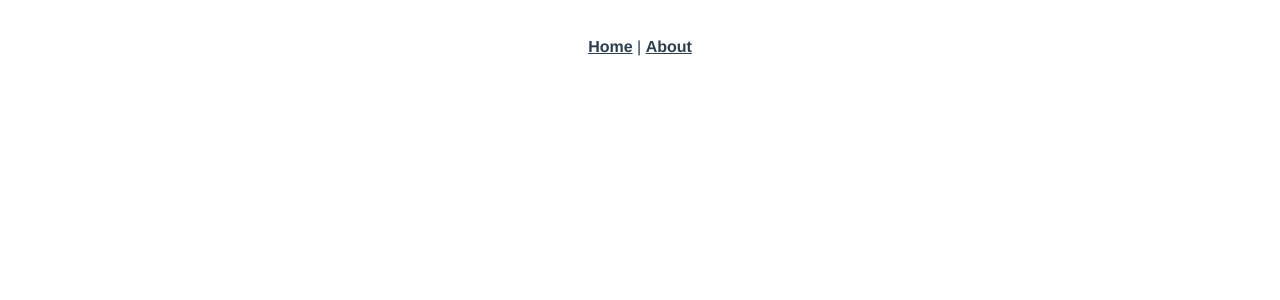
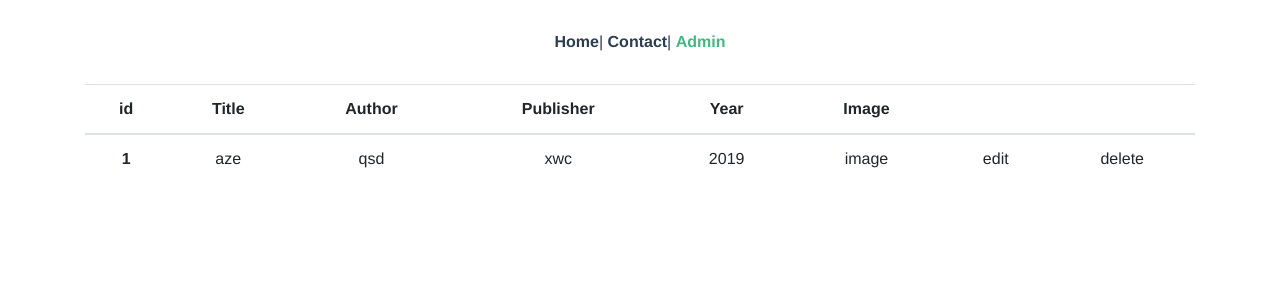
Before and after one commit to codeconcept/vuex-commerce, a Vue app: page /admin in a window 1280 px wide. Shown: the top 300 px of the page. Built offline with nearby package versions, Linux system fonts and the light colour scheme.

Commit message:
main pages

```diff
--- /dev/null
+++ b/db.json
@@ -0,0 +1,99 @@
+{
+  "products": [{
+      "id": 9780596806750,
+      "title": "JavaScript Patterns: Build Better Applications with Coding and Design Patterns",
+      "author": {
+        "name": "Stefanov",
+        "firstname": "Stoyan"
+      },
+      "publisher": "O'Reilly Media",
+      "year": 2010,
+      "price": 29.99,
+      "image": "https://images-na.ssl-images-amazon.com/images/I/51%2BSiphz7AL._SL200_.jpg"
+    }, {
+      "id": 9780596517748,
+      "title": "JavaScript: The Good Parts",
+      "author": {
+        "name": "Crockford",
+        "firstname": "Douglas"
+      },
+      "publisher": "O'Reilly Media",
+      "year": 2008,
+      "price": 29.99,
+      "image": "https://images-na.ssl-images-amazon.com/images/I/5131OWtQRaL._SL200_.jpg"
+    },
+    {
+      "id": 9781449331818,
+      "title": "Learning JavaScript Design Patterns",
+      "author": {
+        "name": "Osmani",
+        "firstname": "Addy"
+      },
+      "publisher": "O'Reilly Media",
+      "year": 2012,
+      "price": 44.99,
+      "image": "https://images-na.ssl-images-amazon.com/images/I/51jEMnP6UGL._SL200_.jpg"
+    },
+    {
+      "id": 9781593279509,
+      "title": "Eloquent JavaScript, 3rd Edition: A Modern Introduction to Programming",
+      "author": {
+        "name": "Haverbeke",
+        "firstname": "Marijn"
+      },
+      "publisher": "No Starch Press",
+      "year": 2018,
+      "price": 39.95,
+      "image": "https://images-na.ssl-images-amazon.com/images/I/51I9naPg55L._SL200_.jpg"
+    },
+    {
+      "id": 9781617292859,
+      "title": "Secrets of the JavaScript Ninja, Second Edition",
+      "author": {
+        "name": "Resig",
+        "firstname": "John"
+      },
+      "publisher": "Manning Publications",
+      "year": 2016,
+      "price": 44.99,
+      "image": "https://images-na.ssl-images-amazon.com/images/I/51sxvZlbH5L._SL200_.jpg"
+    },
+    {
+      "id": 9780132350884,
+      "title": "Clean Code: A Handbook of Agile Software Craftsmanship",
+      "author": {
+        "name": "Martin",
+        "firstname": "Robert C."
+      },
+      "publisher": "Prentice Hall",
+      "year": 2008,
+      "price": 34.47,
+      "image": "https://images-na.ssl-images-amazon.com/images/I/41TINACY3hL._SL200_.jpg"
+    },
+    {
+      "id": 9780132350884,
+      "title": "Design Patterns: Elements of Reusable Object-Oriented Software",
+      "author": [{
+          "name": "Gamma",
+          "firstname": "Erich "
+        },
+        {
+          "name": "Helm",
+          "firstname": "Richard "
+        },
+        {
+          "name": "Johnson",
+          "firstname": "Ralph "
+        },
+        {
+          "name": "Vlissides",
+          "firstname": "John"
+        }
+      ],
+      "publisher": "Prentice Hall",
+      "year": 2008,
+      "price": 34.47,
+      "image": "https://images-na.ssl-images-amazon.com/images/I/51szD9HC9pL._SL200_.jpg"
+    }
+  ]
+}
--- a/package.json
+++ b/package.json
@@ -4,12 +4,14 @@
   "private": true,
   "scripts": {
     "serve": "vue-cli-service serve",
+    "jsnsrv": "json-server --watch db.json",
     "build": "vue-cli-service build",
     "lint": "vue-cli-service lint",
     "test:e2e": "vue-cli-service test:e2e",
     "test:unit": "vue-cli-service test:unit"
   },
   "dependencies": {
+    "bootstrap": "^4.3.1",
     "core-js": "^2.6.5",
     "register-service-worker": "^1.6.2",
     "vue": "^2.6.10",
--- a/src/App.vue
+++ b/src/App.vue
@@ -1,10 +1,13 @@
 <template>
   <div id="app">
     <div id="nav">
-      <router-link to="/">Home</router-link> |
-      <router-link to="/about">About</router-link>
+      <router-link to="/">Home</router-link>|
+      <router-link to="/contact">Contact</router-link>|
+      <router-link to="/admin">Admin</router-link>
     </div>
-    <router-view />
+    <div class="container">
+      <router-view />
+    </div>
   </div>
 </template>
 
--- a/src/components/HelloWorld.vue
+++ /dev/null
@@ -1,138 +0,0 @@
-<template>
-  <div class="hello">
-    <h1>{{ msg }}</h1>
-    <p>
-      For a guide and recipes on how to configure / customize this project,<br />
-      check out the
-      <a href="https://cli.vuejs.org" target="_blank" rel="noopener"
-        >vue-cli documentation</a
-      >.
-    </p>
-    <h3>Installed CLI Plugins</h3>
-    <ul>
-      <li>
-        <a
-          href="https://github.com/vuejs/vue-cli/tree/dev/packages/%40vue/cli-plugin-babel"
-          target="_blank"
-          rel="noopener"
-          >babel</a
-        >
-      </li>
-      <li>
-        <a
-          href="https://github.com/vuejs/vue-cli/tree/dev/packages/%40vue/cli-plugin-pwa"
-          target="_blank"
-          rel="noopener"
-          >pwa</a
-        >
-      </li>
-      <li>
-        <a
-          href="https://github.com/vuejs/vue-cli/tree/dev/packages/%40vue/cli-plugin-eslint"
-          target="_blank"
-          rel="noopener"
-          >eslint</a
-        >
-      </li>
-      <li>
-        <a
-          href="https://github.com/vuejs/vue-cli/tree/dev/packages/%40vue/cli-plugin-unit-jest"
-          target="_blank"
-          rel="noopener"
-          >unit-jest</a
-        >
-      </li>
-      <li>
-        <a
-          href="https://github.com/vuejs/vue-cli/tree/dev/packages/%40vue/cli-plugin-e2e-cypress"
-          target="_blank"
-          rel="noopener"
-          >e2e-cypress</a
-        >
-      </li>
-    </ul>
-    <h3>Essential Links</h3>
-    <ul>
-      <li>
-        <a href="https://vuejs.org" target="_blank" rel="noopener">Core Docs</a>
-      </li>
-      <li>
-        <a href="https://forum.vuejs.org" target="_blank" rel="noopener"
-          >Forum</a
-        >
-      </li>
-      <li>
-        <a href="https://chat.vuejs.org" target="_blank" rel="noopener"
-          >Community Chat</a
-        >
-      </li>
-      <li>
-        <a href="https://twitter.com/vuejs" target="_blank" rel="noopener"
-          >Twitter</a
-        >
-      </li>
-      <li>
-        <a href="https://news.vuejs.org" target="_blank" rel="noopener">News</a>
-      </li>
-    </ul>
-    <h3>Ecosystem</h3>
-    <ul>
-      <li>
-        <a href="https://router.vuejs.org" target="_blank" rel="noopener"
-          >vue-router</a
-        >
-      </li>
-      <li>
-        <a href="https://vuex.vuejs.org" target="_blank" rel="noopener">vuex</a>
-      </li>
-      <li>
-        <a
-          href="https://github.com/vuejs/vue-devtools#vue-devtools"
-          target="_blank"
-          rel="noopener"
-          >vue-devtools</a
-        >
-      </li>
-      <li>
-        <a href="https://vue-loader.vuejs.org" target="_blank" rel="noopener"
-          >vue-loader</a
-        >
-      </li>
-      <li>
-        <a
-          href="https://github.com/vuejs/awesome-vue"
-          target="_blank"
-          rel="noopener"
-          >awesome-vue</a
-        >
-      </li>
-    </ul>
-  </div>
-</template>
-
-<script>
-export default {
-  name: "HelloWorld",
-  props: {
-    msg: String
-  }
-};
-</script>
-
-<!-- Add "scoped" attribute to limit CSS to this component only -->
-<style scoped lang="scss">
-h3 {
-  margin: 40px 0 0;
-}
-ul {
-  list-style-type: none;
-  padding: 0;
-}
-li {
-  display: inline-block;
-  margin: 0 10px;
-}
-a {
-  color: #42b983;
-}
-</style>
--- /dev/null
+++ b/src/components/admin/ProductList.vue
@@ -0,0 +1,36 @@
+<template>
+  <div>
+    <table class="table">
+      <thead>
+        <tr>
+          <th scope="col">id</th>
+          <th scope="col">Title</th>
+          <th scope="col">Author</th>
+          <th scope="col">Publisher</th>
+          <th scope="col">Year</th>
+          <th scope="col">Image</th>
+          <th scope="col"></th>
+          <th scope="col"></th>
+        </tr>
+      </thead>
+      <tbody>
+        <tr>
+          <th scope="row">1</th>
+          <td>aze</td>
+          <td>qsd</td>
+          <td>xwc</td>
+          <td>2019</td>
+          <td>image</td>
+          <td>edit</td>
+          <td>delete</td>
+        </tr>
+      </tbody>
+    </table>
+  </div>
+</template>
+
+<script>
+export default {};
+</script>
+
+<style lang="scss" scoped></style>
--- a/src/main.js
+++ b/src/main.js
@@ -3,6 +3,8 @@ import App from "./App.vue";
 import router from "./router";
 import store from "./store";
 import "./registerServiceWorker";
+
+import "bootstrap/dist/css/bootstrap.css";
 
 Vue.config.productionTip = false;
 
--- a/src/router.js
+++ b/src/router.js
@@ -14,13 +14,14 @@ export default new Router({
       component: Home
     },
     {
-      path: "/about",
-      name: "about",
-      // route level code-splitting
-      // this generates a separate chunk (about.[hash].js) for this route
-      // which is lazy-loaded when the route is visited.
-      component: () =>
-        import(/* webpackChunkName: "about" */ "./views/About.vue")
+      path: "/contact",
+      name: "contact",
+      component: () => import("./views/Contact.vue")
+    },
+    {
+      path: "/admin",
+      name: "admin",
+      component: () => import("./views/admin/Products.vue")
     }
   ]
 });
--- a/src/views/About.vue
+++ /dev/null
@@ -1,5 +0,0 @@
-<template>
-  <div class="about">
-    <h1>This is an about page</h1>
-  </div>
-</template>
--- /dev/null
+++ b/src/views/Contact.vue
@@ -0,0 +1,5 @@
+<template>
+  <div class="contact">
+    <h1>This is contact page</h1>
+  </div>
+</template>
--- a/src/views/Home.vue
+++ b/src/views/Home.vue
@@ -1,18 +1,9 @@
 <template>
   <div class="home">
-    <img alt="Vue logo" src="../assets/logo.png" />
-    <HelloWorld msg="Welcome to Your Vue.js App" />
+    <h1>Book shop</h1>
   </div>
 </template>
 
 <script>
-// @ is an alias to /src
-import HelloWorld from "@/components/HelloWorld.vue";
-
-export default {
-  name: "home",
-  components: {
-    HelloWorld
-  }
-};
+export default {};
 </script>
--- /dev/null
+++ b/src/views/admin/Products.vue
@@ -0,0 +1,16 @@
+<template>
+  <div>
+    <ProductList />
+  </div>
+</template>
+
+<script>
+import ProductList from "@/components/admin/ProductList";
+export default {
+  components: {
+    ProductList
+  }
+};
+</script>
+
+<style lang="scss" scoped></style>
```
Also changed, not shown: 1 other file (tests, documents, lock files or other folders).
